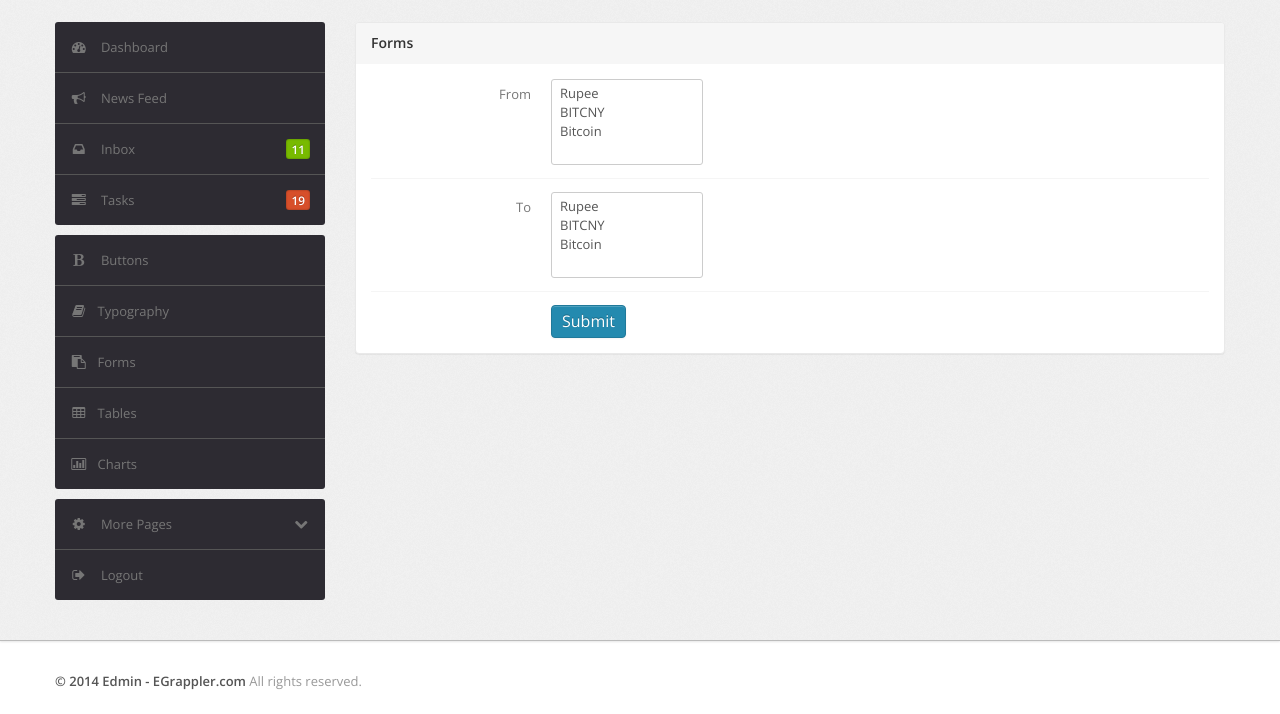
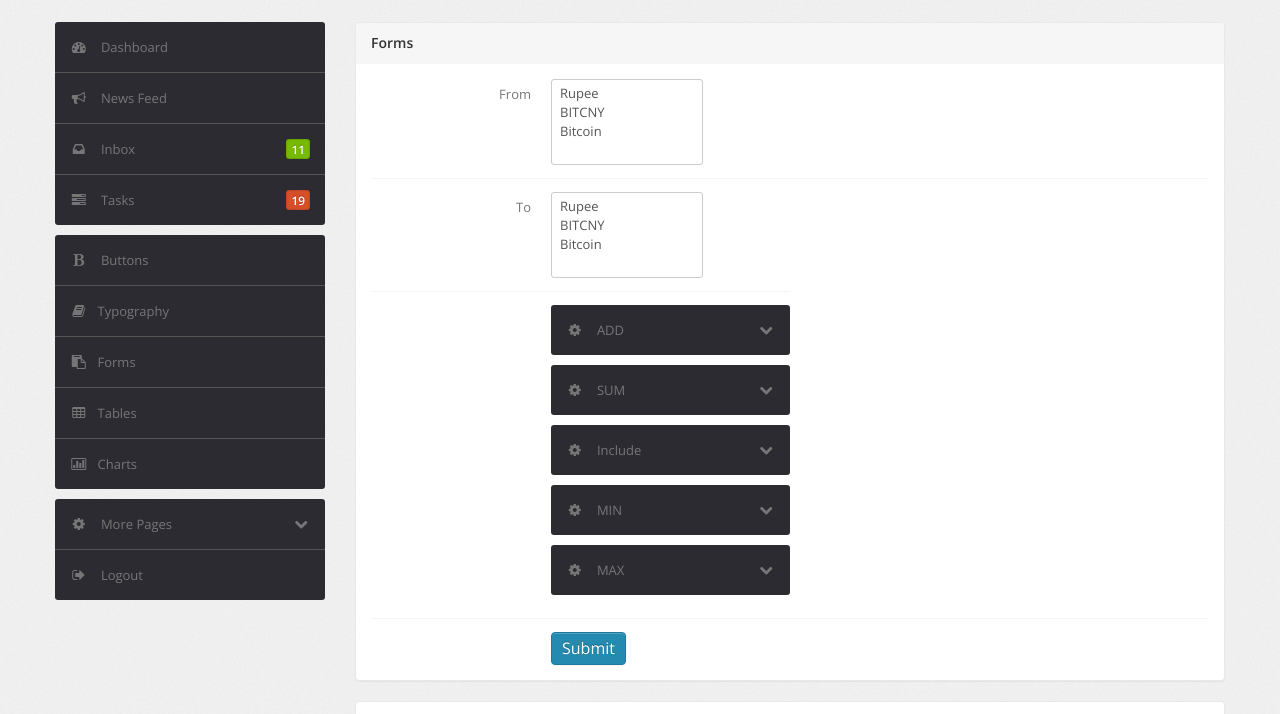
Before and after one commit to yashbavishi/ukubukafinance, a plain HTML site: page code/custom-form.html in a window 1280 px wide. Shown: the part 69-783 px from the top of the page. Drawn offline with nearby package versions, Linux system fonts and the light colour scheme; some packages are replaced by stand-ins of ours.

Commit message:
adding my changes

```diff
--- a/code/custom-form.html
+++ b/code/custom-form.html
@@ -218,6 +218,118 @@
 											</div>
 										</div>
 
+																				<div class="control-group" style="width:50%">
+											<label class="control-label" for="basicinput"></label>
+											<div class="controls">
+
+												<ul class="widget widget-menu unstyled">
+													<li>
+														<a class="collapsed" data-toggle="collapse" href="#toggleADD">
+															<i class="menu-icon icon-cog"></i>
+															<i class="icon-chevron-down pull-right"></i><i class="icon-chevron-up pull-right"></i>
+															ADD
+														</a>
+														<ul id="toggleADD" class="collapse unstyled">
+															<li>
+																Source: <input type="text" name="Source">
+															</li>
+															<li>
+																Target: <input type="text" name="Target">
+															</li>
+
+														</ul>
+													</li>
+
+												</ul>
+
+													<ul class="widget widget-menu unstyled">
+													<li>
+														<a class="collapsed" data-toggle="collapse" href="#toggleSUM">
+															<i class="menu-icon icon-cog"></i>
+															<i class="icon-chevron-down pull-right"></i><i class="icon-chevron-up pull-right"></i>
+															SUM
+														</a>
+														<ul id="toggleSUM" class="collapse unstyled">
+															<li>
+																Source: <input type="text" name="Source">
+															</li>
+															<li>
+																Target: <input type="text" name="Target">
+															</li>
+
+														</ul>
+													</li>
+
+												</ul>
+
+
+												<ul class="widget widget-menu unstyled">
+													<li>
+														<a class="collapsed" data-toggle="collapse" href="#toggleINCLUDE">
+															<i class="menu-icon icon-cog"></i>
+															<i class="icon-chevron-down pull-right"></i><i class="icon-chevron-up pull-right"></i>
+															Include
+														</a>
+														<ul id="toggleINCLUDE" class="collapse unstyled">
+															<li>
+																Source: <input type="text" name="Source">
+															</li>
+															<li>
+																Target: <input type="text" name="Target">
+															</li>
+
+														</ul>
+												</ul>
+
+
+
+												<ul class="widget widget-menu unstyled">
+													<li>
+														<a class="collapsed" data-toggle="collapse" href="#toggleMIN">
+															<i class="menu-icon icon-cog"></i>
+															<i class="icon-chevron-down pull-right"></i><i class="icon-chevron-up pull-right"></i>
+															MIN
+														</a>
+														<ul id="toggleMIN" class="collapse unstyled">
+															<li>
+																Source: <input type="text" name="Source">
+															</li>
+															<li>
+																Target: <input type="text" name="Target">
+															</li>
+
+														</ul>
+													</li>
+
+												</ul>
+
+
+												<ul class="widget widget-menu unstyled">
+													<li>
+														<a class="collapsed" data-toggle="collapse" href="#toggleMAX">
+															<i class="menu-icon icon-cog"></i>
+															<i class="icon-chevron-down pull-right"></i><i class="icon-chevron-up pull-right"></i>
+															MAX
+														</a>
+														<ul id="toggleMAX" class="collapse unstyled">
+															<li>
+																Source: <input type="text" name="Source">
+															</li>
+															<li>
+																Target: <input type="text" name="Target">
+															</li>
+
+														</ul>
+													</li>
+
+												</ul>
+
+
+
+
+											</div>
+										</div>
+
 										<div class="control-group">
 											<div class="controls">
 												<button type="submit" class="btn btn-large btn-primary"  ng-disabled="form.$invalid">Submit</button>
@@ -225,8 +337,30 @@
 											</div>
 										</div>
 									</form>
+
+
+							</div>
+
+
+
+						</div>
+
+
+						<div class="module">
+						<!-- 	<div class="module-head">
+								<h3>Forms</h3>
+							</div> -->
+							<div class="module-body">
+
+									<form class="form-horizontal row-fluid" ng-submit="getChart(form)">
+										<iframe src="{{returnPath}}" align="middle" frameborder="0" width="100%" height="500"></iframe>
+
+									</form>
+
+
 							</div>
 						</div>
+
 
 
 
@@ -238,8 +372,6 @@
 
 	<div class="footer">
 		<div class="container">
-
-
 			<b class="copyright">&copy; 2014 Edmin - EGrappler.com </b> All rights reserved.
 		</div>
 	</div>
```
